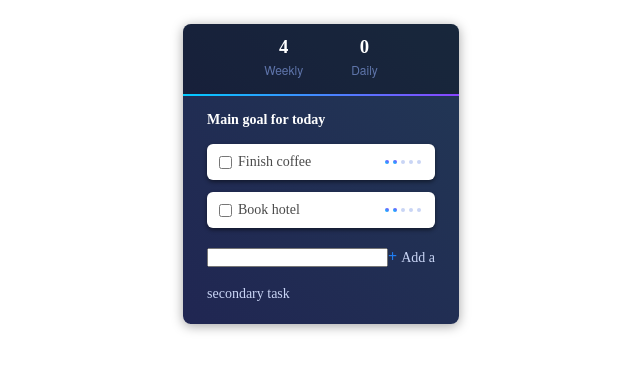
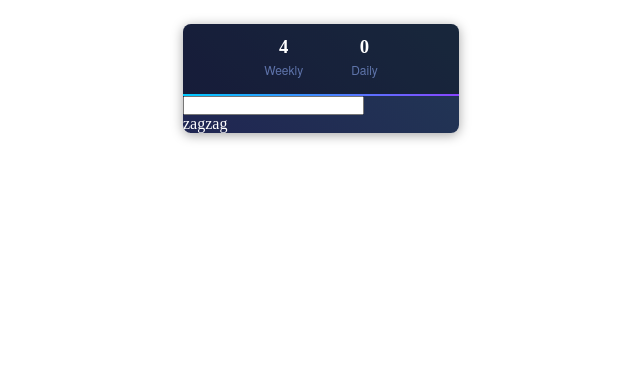
Before and after one commit to NirBenita/todo-pomo, a React (Create React App) app: page / in a window 1280 px wide. Shown: the top 370 px of the page, without its empty margins (319-959 px from the left). Built offline with nearby package versions, Linux system fonts and the light colour scheme; the HTML template or start-up script is replaced by a standard one.

Commit message:
add todo working

```diff
--- a/src/App.tsx
+++ b/src/App.tsx
@@ -2,10 +2,10 @@
 
 import * as React from 'react'
 import './App.css'
-import TodoItem from './TodoItem'
+// import TodoItem from './TodoItem'
 import { findDOMNode } from 'react-dom'
 import mockTodoList from './lib/mock-data'
-
+import {TodoList} from './components/Todo'
 /* TODO:
   [x] Timer progress animation
     [x] How to set flex basis at runtime?
@@ -130,29 +130,7 @@ class App extends React.Component<{}, AppState> {
           </div>
         </header>
         <div className="shiny" />
-        <section className="todo">
-          <h4>Main goal for today</h4>
-          {this.state.todos.map(todo => (
-            <TodoItem
-              key={todo.id}
-              text={todo.title}
-              timerOn={true}
-              onClick={() => this.onClick(todo)}
-              completion={this.state.completion}
-              intervalId={this.state.intervalId}
-            />
-          ))}
-          <div className="todo-add">
-            <input
-              ref="newTodoInput"
-              onKeyDown={this.handleNewTodoKeyDown}
-              type="text"
-            />
-            <span className="action">+ </span>
-            <a href="#">Add a secondary task</a>
-          </div>
-          <div />
-        </section>
+        <TodoList todos={[{title:'zagzag'}]} />
       </div>
     )
   }
--- a/src/components/Todo.tsx
+++ b/src/components/Todo.tsx
@@ -48,8 +48,8 @@ export class TodoList extends React.Component<TodosProps, TodosState> {
           type="text"
         />
         <ul className="todos">
-          {this.props.todos &&
-            this.props.todos.map((todo, index) => (
+          {this.state.todos &&
+            this.state.todos.map((todo, index) => (
               <li key={index}>{todo.title}</li>
             ))}
         </ul>
```
Also changed, not shown: 2 other files (tests, documents, lock files or other folders).
